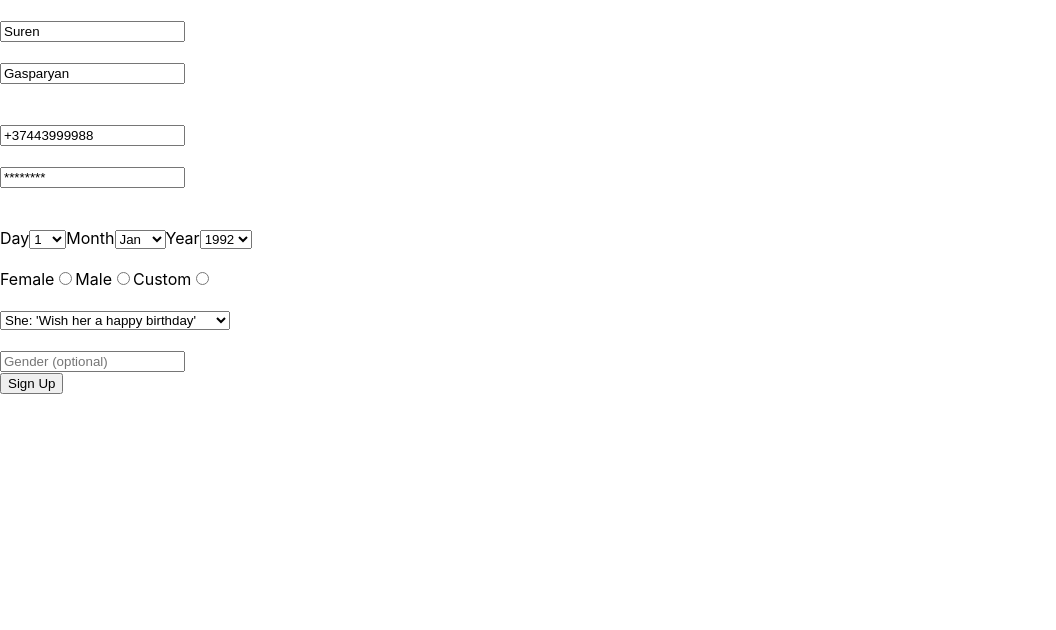
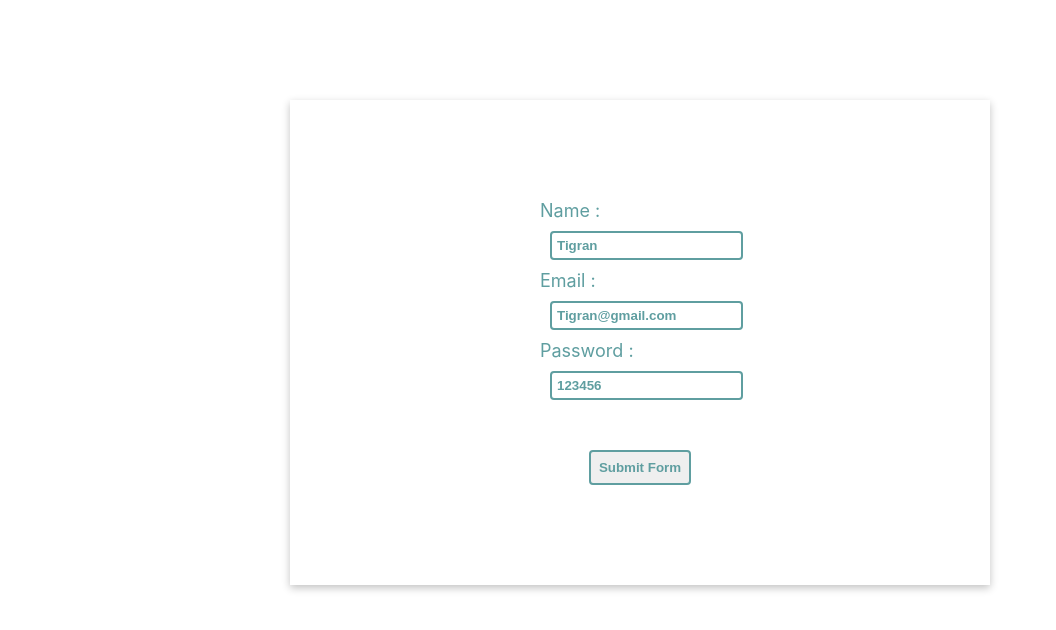
Before and after one commit to dtarxanyan/movies-project, a React (Create React App) app: page / in a window 1280 px wide. Shown: the top 630 px of the page, without its empty margins (0-1056 px from the left). Built offline with nearby package versions, Linux system fonts and the light colour scheme.

Commit message:
form-task-with-children-props

```diff
--- a/src/App.js
+++ b/src/App.js
@@ -1,27 +1,60 @@
-import React from 'react';
-import SignUp from "./components/SignUp/SignUp";
+import React from "react";
+import Form from "./components/Form";
+import TextInput from "./components/TextInput/TextInput";
 
 class App extends React.Component {
   constructor(props) {
     super(props);
-
   }
 
-  handleSubmit = (value) => {
-      console.log(value)
-  }
+  handleSubmit = (values) => {
+    console.log(values);
+  };
 
   render() {
+    return (
+      <Form
+        onSubmit={this.handleSubmit}
+        defaultValues={{
+          name: "Tigran",
+          email: "Tigran@gmail.com",
+          password: "123456",
+        }}
+      >
+        {(form) => {
+          const { setValue, values } = form;
+          return (
+            <div className="container">
+              <TextInput
+                label={"Name"}
+                name={"name"}
+                value={values.name}
+                onChange={setValue}
+                placeholder="Write your name"
+              />
 
+              <TextInput
+                label={"Email"}
+                name={"email"}
+                value={values.email}
+                onChange={setValue}
+              />
 
-    return <SignUp
-        defaultValues = { {
-          firstName: 'Suren',
-          lastName: 'Gasparyan',
-          mobileNumber: '+37443999988',
-          _password: '********'
-        } }
-        onSubmit = { this.handleSubmit }/>;
+              <TextInput
+                label={"Password"}
+                name={"password"}
+                value={values.password}
+                onChange={setValue}
+              />
+
+              <button type={"submit"} className="subBTN">
+                Submit Form
+              </button>
+            </div>
+          );
+        }}
+      </Form>
+    );
   }
 }
 
--- /dev/null
+++ b/src/components/Form/index.js
@@ -0,0 +1,39 @@
+import { Component } from "react";
+
+class Form extends Component {
+  constructor(props) {
+    super(props);
+    this.state = {
+      values: props.defaultValues,
+    };
+  }
+
+  handleSubmit = (e) => {
+    e.preventDefault();
+    this.props.onSubmit(this.state.values);
+  };
+
+  setValue = (name, value) => {
+    this.setState({
+      values: {
+        ...this.state.values,
+        [name]: value,
+      },
+    });
+  };
+
+  render() {
+    return (
+      <div>
+        <form autoComplete="off" onSubmit={this.handleSubmit}>
+          {this.props.children({
+            setValue: this.setValue,
+            values: this.state.values,
+          })}
+        </form>
+      </div>
+    );
+  }
+}
+
+export default Form;
--- a/src/components/TextInput/TextInput.js
+++ b/src/components/TextInput/TextInput.js
@@ -1,35 +1,34 @@
-import React from 'react';
+import React from "react";
 
 class TextInput extends React.Component {
   constructor(props) {
     super(props);
     this.state = {
-            value: props.value
-        }
+      value: props.value,
+    };
   }
 
   handleChange = (e) => {
     const value = e.target.value;
-        this.setState({value});
-        this.props.onChange(value);
-    }
+    this.setState({ value });
+    this.props.onChange(this.props.name, value);
+  };
 
   render() {
-        const {label, placeholder, onChange} = this.props;
+    const { label, placeholder, onChange } = this.props;
+    return (
+      <div className={"text-input"}>
+        <label htmlFor={"text-input"}>{label} : </label>
 
-        return (
-            <div className={'text-input'}>
-                <label htmlFor={'text-input'}>{label}</label>
-                <br/>
         <input
-                    id={'text-input'}
-                    type={'text'}
+          id={"text-input"}
+          type={"text"}
           value={this.state.value}
           placeholder={placeholder}
           onChange={this.handleChange}
         />
       </div>
-        )
+    );
   }
 }
 
--- a/src/index.css
+++ b/src/index.css
@@ -1,13 +1,52 @@
 body {
   margin: 0;
-  font-family: -apple-system, BlinkMacSystemFont, 'Segoe UI', 'Roboto', 'Oxygen',
-    'Ubuntu', 'Cantarell', 'Fira Sans', 'Droid Sans', 'Helvetica Neue',
+  font-family: -apple-system, BlinkMacSystemFont, "Segoe UI", "Roboto", "Oxygen",
+    "Ubuntu", "Cantarell", "Fira Sans", "Droid Sans", "Helvetica Neue",
     sans-serif;
   -webkit-font-smoothing: antialiased;
   -moz-osx-font-smoothing: grayscale;
 }
 
 code {
-  font-family: source-code-pro, Menlo, Monaco, Consolas, 'Courier New',
+  font-family: source-code-pro, Menlo, Monaco, Consolas, "Courier New",
     monospace;
 }
+
+.container {
+  margin: 100px auto;
+  box-shadow: rgba(0, 0, 0, 0.24) 0px 3px 8px;
+  width: 500px;
+  display: flex;
+  flex-direction: column;
+  justify-content: center;
+  align-items: center;
+  padding: 100px;
+}
+
+.text-input {
+  width: 200px;
+}
+
+.text-input label {
+  color: cadetblue;
+  font-size: 18px;
+}
+
+.text-input input {
+  padding: 5px;
+  margin: 10px;
+  border: 2px solid cadetblue;
+  border-radius: 4px;
+  color: cadetblue;
+  font-weight: bold;
+}
+
+.subBTN {
+  margin-top: 40px;
+  padding: 8px;
+  border: 2px solid cadetblue;
+  border-radius: 4px;
+  color: cadetblue;
+  font-weight: bold;
+  cursor: pointer;
+}
--- a/src/index.js
+++ b/src/index.js
@@ -1,14 +1,14 @@
-import React from 'react';
-import ReactDOM from 'react-dom/client';
-import './index.css';
-import App from './App';
-import reportWebVitals from './reportWebVitals';
+import React from "react";
+import ReactDOM from "react-dom/client";
+import "./index.css";
+import App from "./App";
+import reportWebVitals from "./reportWebVitals";
 
-const root = ReactDOM.createRoot(document.getElementById('root'));
+const root = ReactDOM.createRoot(document.getElementById("root"));
 root.render(
-    <React.StrictMode>
-        <App name={'Start React'} id={25}/>
-    </React.StrictMode>
+  <React.StrictMode>
+    <App />
+  </React.StrictMode>
 );
 
 // If you want to start measuring performance in your app, pass a function
```
Lines whose indentation alone changed are shown as unchanged.
